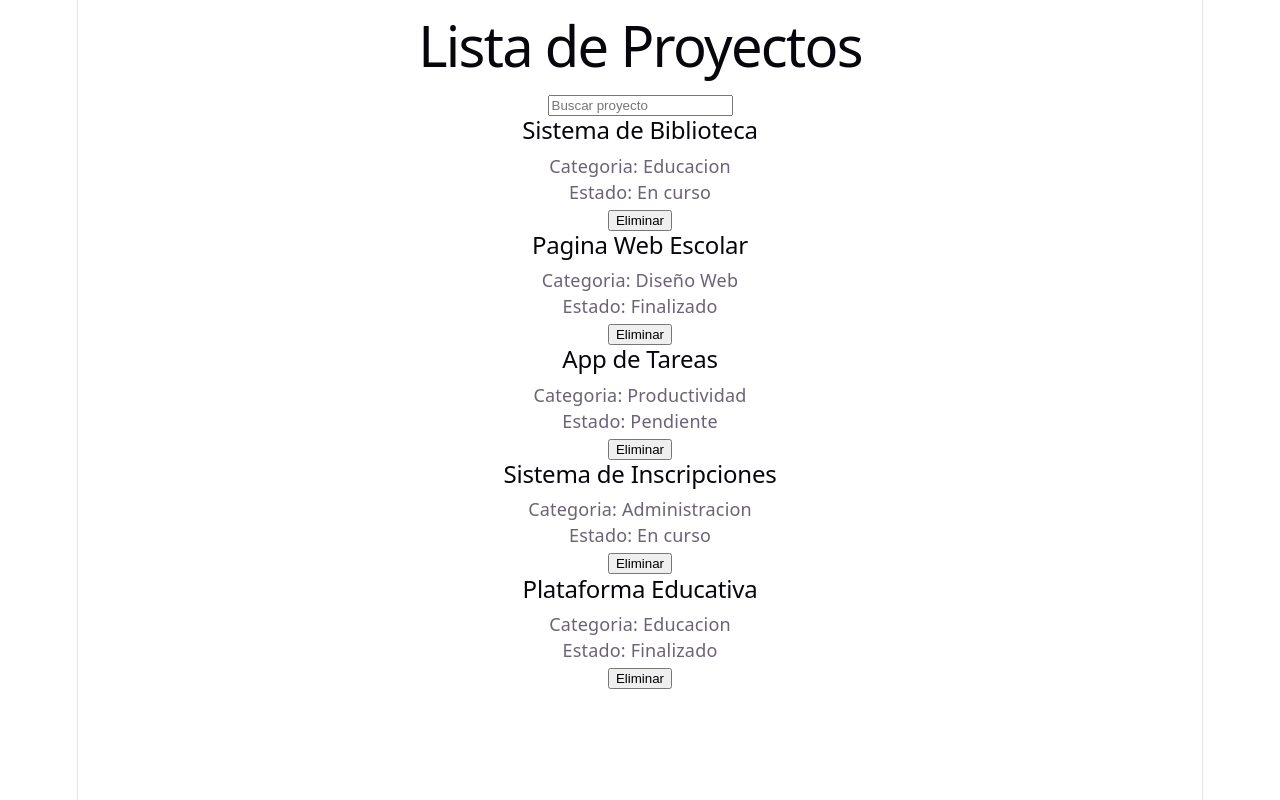
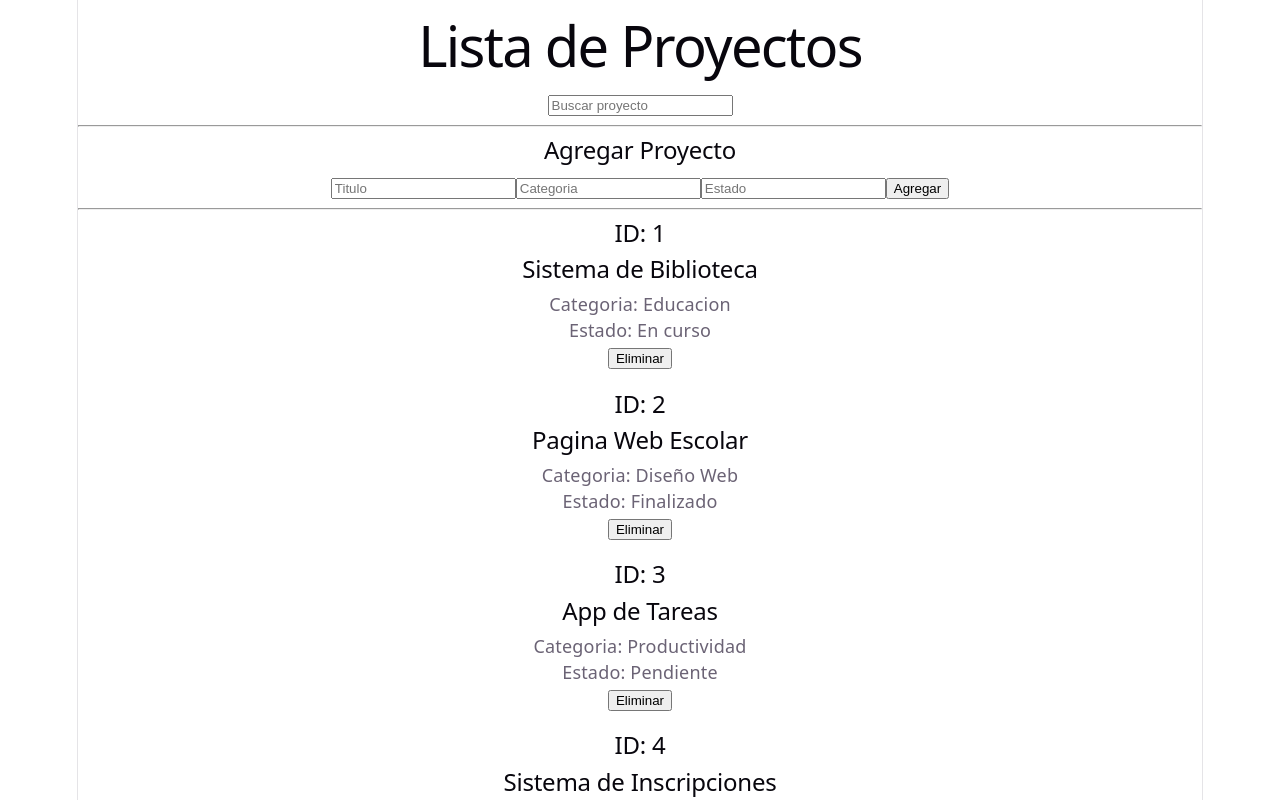
Before and after one commit to tatii0801/PV_TP3_Grupo18, a React (Vite) app: page / in a window 1280 px wide. Shown: the top 800 px of the page. Built offline with nearby package versions, Linux system fonts and the light colour scheme.

Commit message:
Se modificó el archivo ListaProyectos.jsx ya que faltaba la opción de agregar un proyecto y también se corrigió el manejo del ID para que, al agregar un nuevo proyecto, el número continúe de forma correcta

```diff
--- a/src/components/ListaProyectos.jsx
+++ b/src/components/ListaProyectos.jsx
@@ -1,5 +1,6 @@
 import { useState } from "react";
-import { obtenerProyectos, eliminarProyecto, buscarProyecto } from "../services/proyectoService";
+
+import {obtenerProyectos, agregarProyecto, eliminarProyecto, buscarProyecto } from "../services/proyectoService";
 
 const ListaProyectos = () => {
 
@@ -7,26 +8,49 @@ const ListaProyectos = () => {
         obtenerProyectos()
     );
 
+    const [titulo, setTitulo] = useState("");
+    const [categoria, setCategoria] = useState("");
+    const [estado, setEstado] = useState("");
+
+    const agregar = () => {
+
+        const nuevoProyecto = {
+
+            id: proyectos[proyectos.length - 1].id + 1,
+            titulo: titulo,
+            categoria: categoria,
+            estado: estado
+        };
+
+        agregarProyecto(nuevoProyecto);
+
+        setProyectos(
+            obtenerProyectos()
+        );
+
+        setTitulo("");
+        setCategoria("");
+        setEstado("");
+    };
+
     const eliminar = (id) => {
 
         eliminarProyecto(id);
 
-        setProyectos(proyectos => proyectos.filter(proyectos => proyectos.id !== id));
+        setProyectos( proyectos.filter( proyecto => proyecto.id !== id ));
     };
 
-    const buscar = (e) => {
+    const buscar = (encontrar) => {
 
-        const texto = e.target.value;
+        const texto = encontrar.target.value;
 
-        if (texto === " ") {
+        if (texto === "") {
 
             setProyectos( obtenerProyectos() );
 
         } else {
 
-            setProyectos(
-                buscarProyecto(texto)
-            );
+            setProyectos( buscarProyecto(texto) );
         }
     };
 
@@ -41,10 +65,53 @@ const ListaProyectos = () => {
                 onChange={buscar}
             />
 
+            <hr />
+
+            <h2>Agregar Proyecto</h2>
+
+            <input
+                type="text"
+                placeholder="Titulo"
+                value={titulo}
+                onChange={(encontrar) =>
+                    setTitulo(encontrar.target.value)
+                }
+            />
+
+            <input
+                type="text"
+                placeholder="Categoria"
+                value={categoria}
+                onChange={(encontrar) =>
+                    setCategoria(encontrar.target.value)
+                }
+            />
+
+            <input
+                type="text"
+                placeholder="Estado"
+                value={estado}
+                onChange={(encontrar) =>
+                    setEstado(encontrar.target.value)
+                }
+            />
+
+            <button onClick={agregar}>
+                Agregar
+            </button>
+
+            <hr />
+
             {
                 proyectos.map((proyecto) => (
+                    <div
+                        key={proyecto.id}
+                        style={{ marginBottom: "20px" }}
+                        >
 
-                    <div key={proyecto.id}>
+                        <h2>
+                            ID: {proyecto.id}
+                        </h2>
 
                         <h2>{proyecto.titulo}</h2>
 
```
